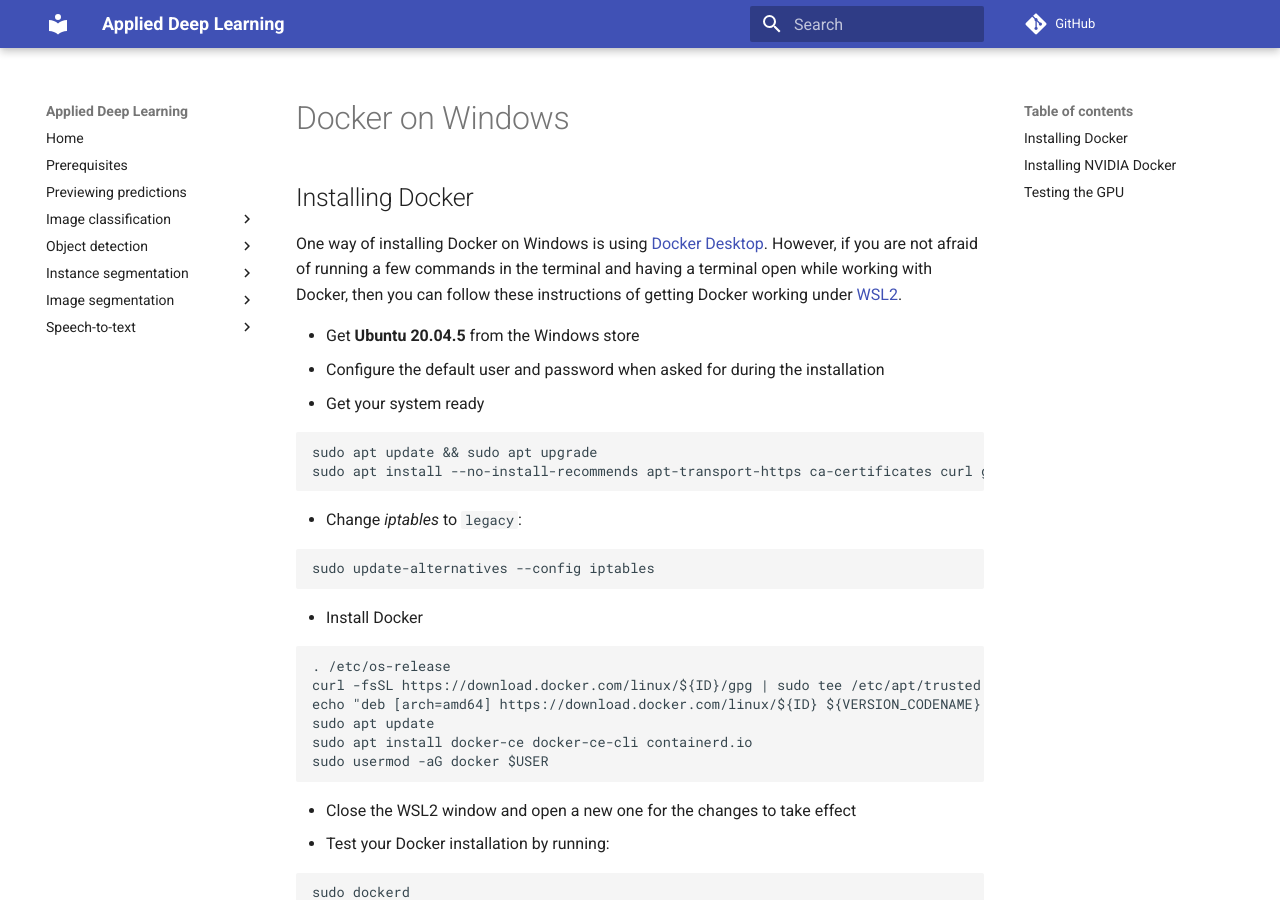
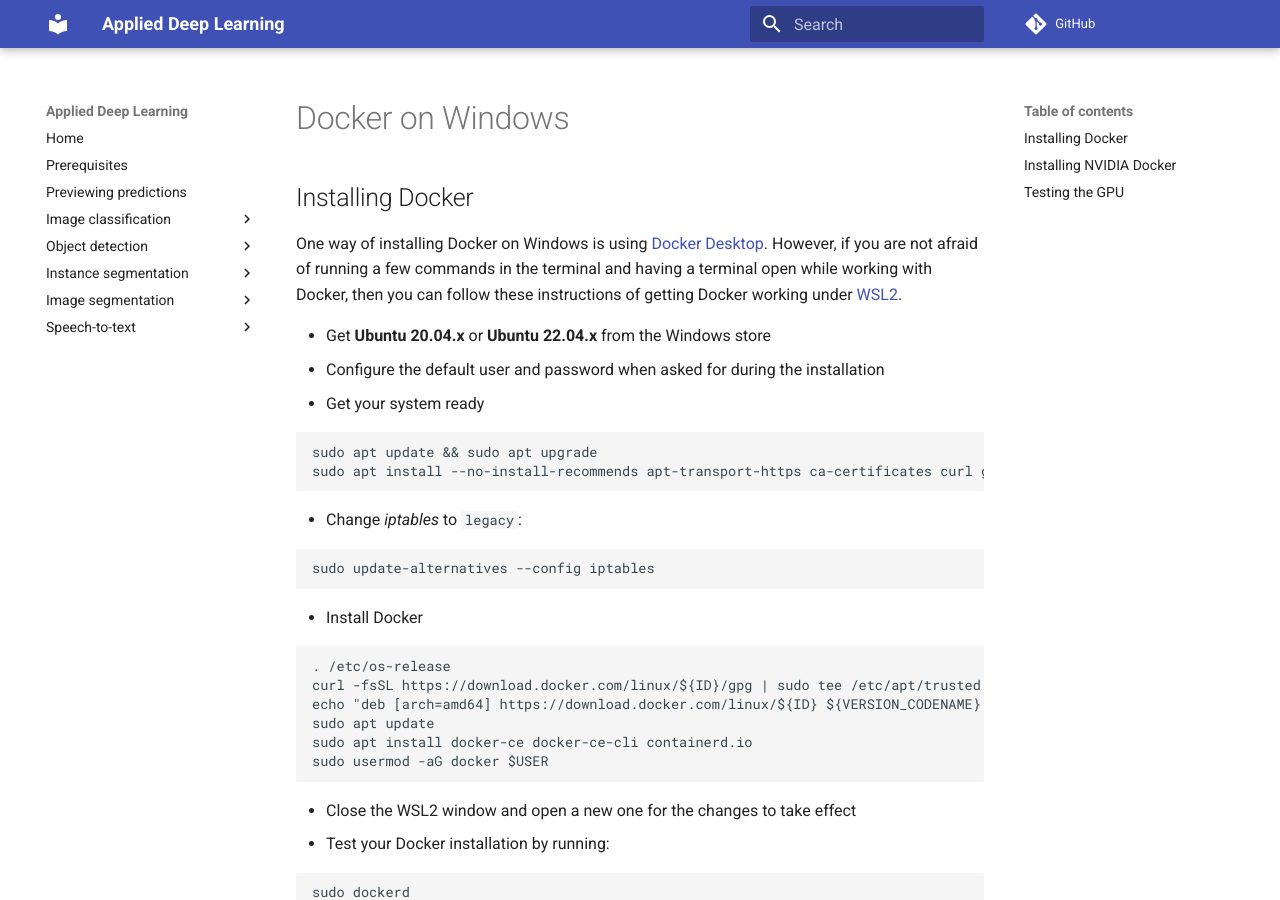
Before and after one commit to waikato-datamining/applied-deep-learning, an MkDocs documentation site: the page built from docs/windows.md, in a window 1280 px wide and 900 px high. Built offline with MkDocs 1.6.1 and Material for MkDocs 9.7.7, drawn with Linux system fonts in a browser that asks for light colours; comment, search, counter and statistics services are not loaded.

Commit message:
added Ubuntu 22.04 as it works as well

```diff
--- a/docs/windows.md
+++ b/docs/windows.md
@@ -9,7 +9,7 @@
 having a terminal open while working with Docker, then you can follow these
 instructions of getting Docker working under [WSL2](https://learn.microsoft.com/en-us/windows/wsl/install).
 
-* Get **Ubuntu 20.04.5** from the Windows store
+* Get **Ubuntu 20.04.x** or **Ubuntu 22.04.x** from the Windows store
 * Configure the default user and password when asked for during the installation
 * Get your system ready
 
```
